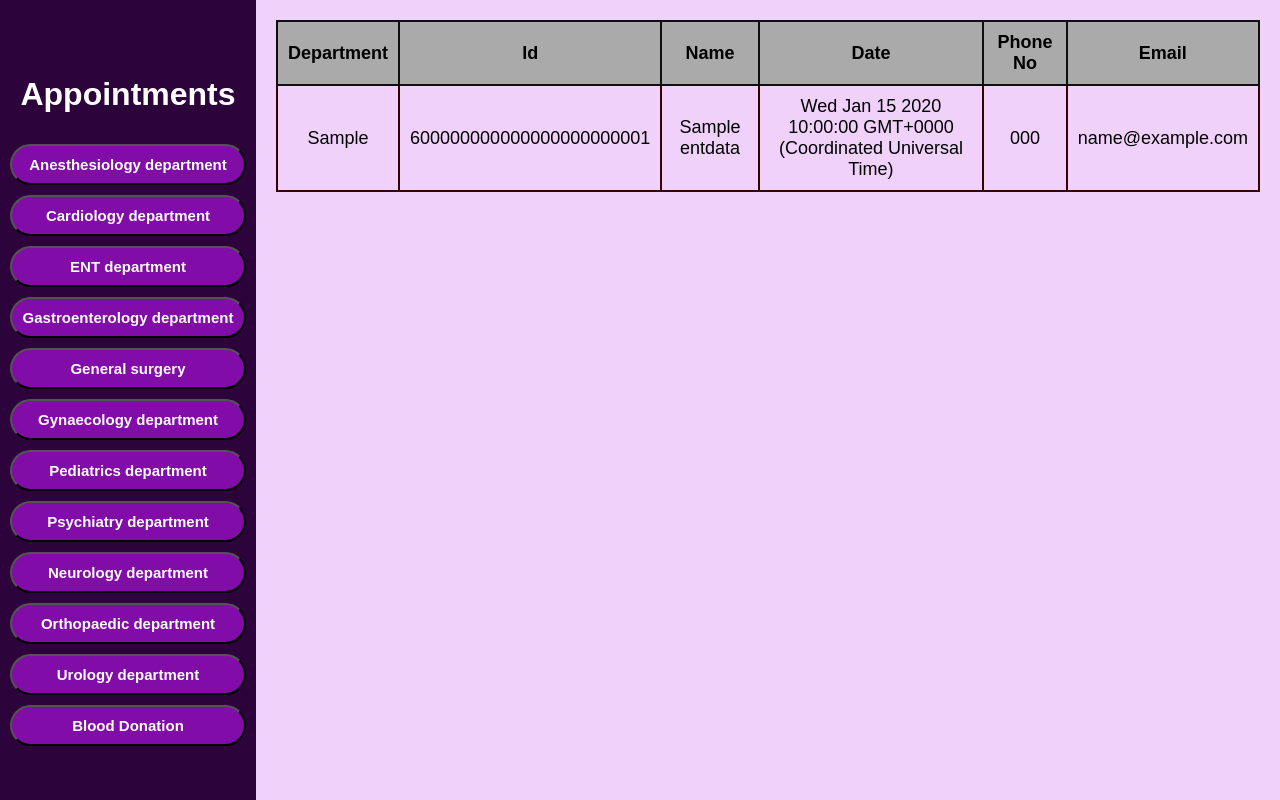
After one commit to Soumyadeep-Sinha/E-Hospital, a Node server app: page /Appointments/ENT in a window 1280 px wide. The commit adds this page. Run offline with Node 20, Linux system fonts and the light colour scheme; tables that the repository leaves empty hold one stand-in row (values such as "Sample post"); some libraries are stand-ins or nearby versions.

Commit message:
appointment feature added

```diff
--- a/admin.js
+++ b/admin.js
@@ -79,7 +79,7 @@ const admindata = new mongoose.Schema({
 /*initializing a model*/
 const admininputs = new mongoose.model("adminData", admindata);
 
-/*const firstdata = new userinputs({
+/*const firstdata = new admininputs({
     Name: "admin",
     Phone_No: "000000000",
     Email: "admin@gmail.com",
@@ -106,7 +106,7 @@ app.post("/", async function (req, res) {
 
             const count = await userinputs.countDocuments();
             console.log(count);
-            res.sendFile(__dirname + "/pages/Dasboard.html")
+            res.redirect("/dashboard")
 
             /*res.send("<h2>you are signed in, your unique user ID is : " + id+"</h2>");*/
         } else {
@@ -136,6 +136,7 @@ const userdata = new mongoose.Schema({
 
 /*schema for patients*/
 const patient_inputs = new mongoose.Schema({
+    BookedBy : { type: String, required: true },
     Department: { type: String, required: true },
     Name: { type: String, required: true },
     Age: { type: Number, required: true },
--- a/app.js
+++ b/app.js
@@ -126,6 +126,8 @@ app.post("/register", async function (req, res) {
     console.log("hello")
 });
 
+let newid = "";
+
 /*sign in function*/
 app.post("/login", async function (req, res) {
     try {
@@ -136,7 +138,8 @@ app.post("/login", async function (req, res) {
         console.log(password);
         console.log(usermail);
         console.log(usermail.Password);*/
-        var id = usermail._id.toString().replace(/ObjectId\("(.*)"\)/, "$1");
+        id = usermail._id.toString().replace(/ObjectId\("(.*)"\)/, "$1");
+        newid = id;
         var usrname = usermail.Name;
         if (usermail.Password === password) {
             req.session.isAuth = true;
@@ -145,6 +148,7 @@ app.post("/login", async function (req, res) {
 
             const count = await userinputs.countDocuments();
             console.log(count);
+            console.log(newid);
             res.render("home", { theid: id, usrname: usrname, count: count});
 
             /*res.send("<h2>you are signed in, your unique user ID is : " + id+"</h2>");*/
@@ -162,9 +166,9 @@ app.post("/login", async function (req, res) {
     }
 });
 
-
 /*creating USER CRUD FUNCTIONS*/
 app.get("/user/:id", function (req, res) {
+    if(req.session.isAuth){
         console.log(req.params.id)
         userinputs.findById(req.params.id, function (err, user) {
             if (err) {
@@ -176,6 +180,11 @@ app.get("/user/:id", function (req, res) {
             }
             res.render("user_info", { Users: user });
         });
+    }
+    else{
+        res.redirect("/login");
+    }
+
 });
 
 const updateuser = mongoose.model("StoredDatas", userdata);
@@ -311,6 +320,7 @@ app.get("/Success", function (req, res) {
 
 /*schema for patients*/
 const patient_inputs = new mongoose.Schema({
+    BookedBy : { type: String, required: true },
     Department: { type: String, required: true },
     Name: { type: String, required: true },
     Age: { type: Number, required: true },
@@ -337,6 +347,7 @@ const blooddonation = new mongoose.model("bloodDonation", patient_inputs);
 /*anesthesia dept */
 app.post("/Anesthesiology", async function (req, res) {
     const patientdata = new anesthesiainputs({
+        BookedBy: id,
         Department: "Anesthesiology Department",
         Name: req.body.Patient_name,
         Age: req.body.Patient_age,
@@ -345,6 +356,7 @@ app.post("/Anesthesiology", async function (req, res) {
         Date: req.body.App_date,
         Email: req.body.Patient_email
     });
+    console.log(id);
     await patientdata.save(async function (err) {
         if (err) {
             var error_name = "Patient already registered in same department";
@@ -391,6 +403,7 @@ app.get("/Anesthesiology/delete/:id", function (req, res) {
 /*cardiology*/
 app.post("/Cardiology", async function (req, res) {
     const patientdata = new cardioinputs({
+        BookedBy: id,
         Department: "Cardiology Department",
         Name: req.body.Patient_name,
         Age: req.body.Patient_age,
@@ -445,6 +458,7 @@ app.get("/Cardiology/delete/:id", function (req, res) {
 //ent department
 app.post("/ENT", async function (req, res) {
     const patientdata = new ENTinputs({
+        BookedBy: id,
         Department: "ENT Department",
         Name: req.body.Patient_name,
         Age: req.body.Patient_age,
@@ -500,6 +514,7 @@ app.get("/ENT/delete/:id", function (req, res) {
 /*posting registrations*/
 app.post("/DonateBlood", async function (req, res) {
     const patientdata = new blooddonation({
+        BookedBy: id,
         Department: "Blood Donation",
         Name: req.body.Patient_name,
         Age: req.body.Patient_age,
@@ -554,6 +569,41 @@ app.get("/DonateBlood/delete/:id", function (req, res) {
 /*similarly other departments can be created*/
 /*this is a demo project so i did not create routes for all departments*/
 
+/*appointments for each department*/
+app.get("/Appointments", function(req,res){
+    res.sendFile(__dirname + "/pages/Appointments.html");
+})
+
+app.get("/Appointments/Anesthesiology", async function (req,res) {
+    console.log("id is -> " + newid);
+    anesthesiainputs.find({BookedBy: newid})
+    .then((x)=>{
+        res.render("Appointments", {x})
+    }).catch((y)=>{
+        console.log(y)
+    })
+})
+
+app.get("/Appointments/Cardiology", async function (req,res) {
+    console.log("id is -> " + newid);
+    cardioinputs.find({BookedBy: newid})
+    .then((x)=>{
+        res.render("Appointments", {x})
+    }).catch((y)=>{
+        console.log(y)
+    })
+})
+
+app.get("/Appointments/ENT", async function (req,res) {
+    console.log("id is -> " + newid);
+    ENTinputs.find({BookedBy: newid})
+    .then((x)=>{
+        res.render("Appointments", {x})
+    }).catch((y)=>{
+        console.log(y)
+    })
+})
+/*end of appointments section */
 /*logut function*/
 app.post("/logout", function(req,res){
     req.session.destroy(function(err){
--- /dev/null
+++ b/public/css/Appointments.css
@@ -0,0 +1,104 @@
+html,
+body {
+    padding: 0;
+    margin: 0;
+    width: 100%;
+    height: 100%;
+    overflow-x: hidden;
+    overflow-y: hidden;
+    font-family: Arial, Helvetica, sans-serif;
+    display: flex;
+}
+
+.heading {
+    color: white;
+}
+
+.departments {
+    display: flex;
+    flex-direction: column;
+    width: 20%;
+    justify-content: center;
+    align-items: center;
+    /*border: 2px solid red;*/
+    background-color: #2D033B;
+}
+
+.form_style {
+    width: 92%;
+}
+
+.dept_btns {
+    width: 100%;
+    margin-top: 10px;
+    padding: 10px;
+    background-color: #810CA8;
+    font-family: Arial, Helvetica, sans-serif;
+    color: rgb(255, 255, 255);
+    font-weight: bold;
+    font-size: 15px;
+    border-radius: 50px;
+    transition: 0.5s;
+}
+
+.dept_btns:hover {
+    background-color: #C147E9;
+    transition: 0.5s;
+}
+
+.display {
+    display: flex;
+    flex-direction: column;
+    width: 80%;
+    background-color: #f0d1fa;
+}
+
+.table_section {
+    overflow-x: hidden;
+    overflow-y: auto;
+    padding: 20px;
+    display: flex;
+    flex-direction: column;
+}
+
+#myInput{
+    padding: 10px;
+    margin-bottom: 10px;
+    margin-left: 10px;
+    width: 30%;
+    border: 1px solid black;
+    border-radius: 5px;
+}
+
+#myInput1{
+    padding: 10px;
+    margin-bottom: 10px;
+    margin-left: 10px;
+    width: 30%;
+    border: 1px solid black;
+    border-radius: 5px;
+}
+
+.search{
+    display: flex;
+    padding: 20px 20px 0px 20px;
+}
+
+table,
+td {
+    border: 2px solid rgb(57, 0, 0);
+    border-collapse: collapse;
+    padding: 10px;
+    text-align: center;
+    font-size: 18px;
+    margin-bottom: 20px;
+}
+
+th{
+    background-color: rgb(170, 170, 170);
+    border: 2px solid rgb(15, 15, 15);
+    border-collapse: collapse;
+    padding: 10px;
+    text-align: center;
+    color: rgb(0, 0, 0);
+}
--- a/public/css/adminlogin_style.css
+++ b/public/css/adminlogin_style.css
@@ -22,7 +22,7 @@ img {
 /*form section*/
 .form_section {
     height: 100vh;
-    background: linear-gradient(90deg, #86E5FF,#6C00FF);
+    background-color: white;
     display: flex;
     flex-direction: column;
     align-items: center;
@@ -38,7 +38,7 @@ img {
     /*border: 2px solid red;*/
     padding: 1% 3%;
     background-color: rgb(255, 255, 255);
-    box-shadow: 0px 0px 20px 20px #b62ddf;
+    box-shadow: 0px 0px 20px 20px #dedede;
 }
 
 .input_area a {
--- /dev/null
+++ b/views/Appointments.ejs
@@ -0,0 +1,100 @@
+<!DOCTYPE html>
+<html lang="en">
+
+<head>
+    <meta charset="UTF-8">
+    <meta http-equiv="X-UA-Compatible" content="IE=edge">
+    <meta name="viewport" content="width=device-width, initial-scale=1.0">
+    <title>Appointments</title>
+    <link rel="stylesheet" href="../css/Appointments.css">
+    <link rel="shortcut icon" href="../images/favicon.ico" type="image/x-icon">
+    <script src="https://use.fontawesome.com/releases/v5.15.4/js/all.js" data-auto-replace-svg="nest"></script>
+</head>
+
+<body>
+
+    <div class="departments">
+        <h1 class="heading">Appointments</h1>
+        <form action="/Appointments/Anesthesiology" method="get" class="form_style">
+            <button type="submit" class="dept_btns">Anesthesiology department</button>
+        </form>
+        <form action="/Appointments/Cardiology" method="get" class="form_style">
+            <button type="submit" class="dept_btns">Cardiology department</button>
+        </form>
+        <form action="/Appointments/ENT" method="get" class="form_style">
+            <button type="submit" class="dept_btns">ENT department</button>
+        </form>
+        <form action="" method="get" class="form_style">
+            <button type="submit" class="dept_btns">Gastroenterology department</button>
+        </form>
+        <form action="" method="get" class="form_style">
+            <button type="submit" class="dept_btns">General surgery</button>
+        </form>
+        <form action="" method="get" class="form_style">
+            <button type="submit" class="dept_btns">Gynaecology department</button>
+        </form>
+        <form action="" method="get" class="form_style">
+            <button type="submit" class="dept_btns">Pediatrics department</button>
+        </form>
+        <form action="" method="get" class="form_style">
+            <button type="submit" class="dept_btns">Psychiatry department</button>
+        </form>
+        <form action="" method="get" class="form_style">
+            <button type="submit" class="dept_btns">Neurology department</button>
+        </form>
+        <form action="" method="get" class="form_style">
+            <button type="submit" class="dept_btns">Orthopaedic department</button>
+        </form>
+        <form action="" method="get" class="form_style">
+            <button type="submit" class="dept_btns">Urology department</button>
+        </form>
+        <form action="" method="get" class="form_style">
+            <button type="submit" class="dept_btns">Blood Donation</button>
+        </form>
+    </div>
+
+    <div class="display">
+
+        <div class="table_section">
+
+            <table class="datas">
+                <tr>
+                    <th>Department</th>
+                    <th>Id</th>
+                    <th>Name</th>
+                    <th>Date</th>
+                    <th>Phone No</th>
+                    <th>Email</th>
+                </tr>
+
+                <%x.forEach((y)=>{%>
+                    <tr>
+                        <td>
+                            <%=y.Department%>
+                        </td>
+                        <td>
+                            <%=y._id%>
+                        </td>
+                        <td>
+                            <%=y.Name%>
+                        </td>
+                        <td>
+                            <%=y.Date%>
+                        </td>
+                        <td>
+                            <%=y.Phone_No%>
+                        </td>
+                        <td>
+                            <%=y.Email%>
+                        </td>
+                    </tr>
+                    <%})%>
+
+            </table>
+        </div>
+
+    </div>
+
+</body>
+
+</html>
--- a/views/Dashboard_pat.ejs
+++ b/views/Dashboard_pat.ejs
@@ -88,6 +88,7 @@
 
                 <tr>
                     <th>Id</th>
+                    <th>Booked By ID</th>
                     <th>Name</th>
                     <th>Gender</th>
                     <th>Date of appointment</th>
@@ -100,6 +101,9 @@
                     <tr>
                         <td>
                             <%=y._id%>
+                        </td>
+                        <td>
+                            <%=y.BookedBy%>
                         </td>
                         <td>
                             <%=y.Name%>
@@ -129,7 +133,7 @@
                     table = document.getElementById("myTable");
                     tr = table.getElementsByTagName("tr");
                     for (i = 0; i < tr.length; i++) {
-                        td = tr[i].getElementsByTagName("td")[4];
+                        td = tr[i].getElementsByTagName("td")[5];
                         if (td) {
                             txtValue = td.textContent || td.innerText;
                             if (txtValue.toUpperCase().indexOf(filter) > -1) {
--- a/views/home.ejs
+++ b/views/home.ejs
@@ -21,7 +21,7 @@
         <div class="right" id="topbar">
             <a href="http://localhost:3000/">🏠 Home</a>
             <a href="http://localhost:3000/user/<%=theid%>">👤 Account info</a>
-            <a href="#">📋 your appointments</a>
+            <a href="http://localhost:3000/Appointments" target="_blank">📋 your appointments</a>
             <a href="#">💊 Buy medicines</a>
             <a href="javascript:void(0);" class="icon" onclick="myFunction()">
                 <i class="fa fa-bars"></i>
```
Also changed, not shown: pages/Appointments.html (added, +63 -0 lines), public/css/dashboard_style.css (+15 -0 lines), views/Dashboard.ejs (+24 -2 lines). Lines whose indentation alone changed are shown as unchanged.
